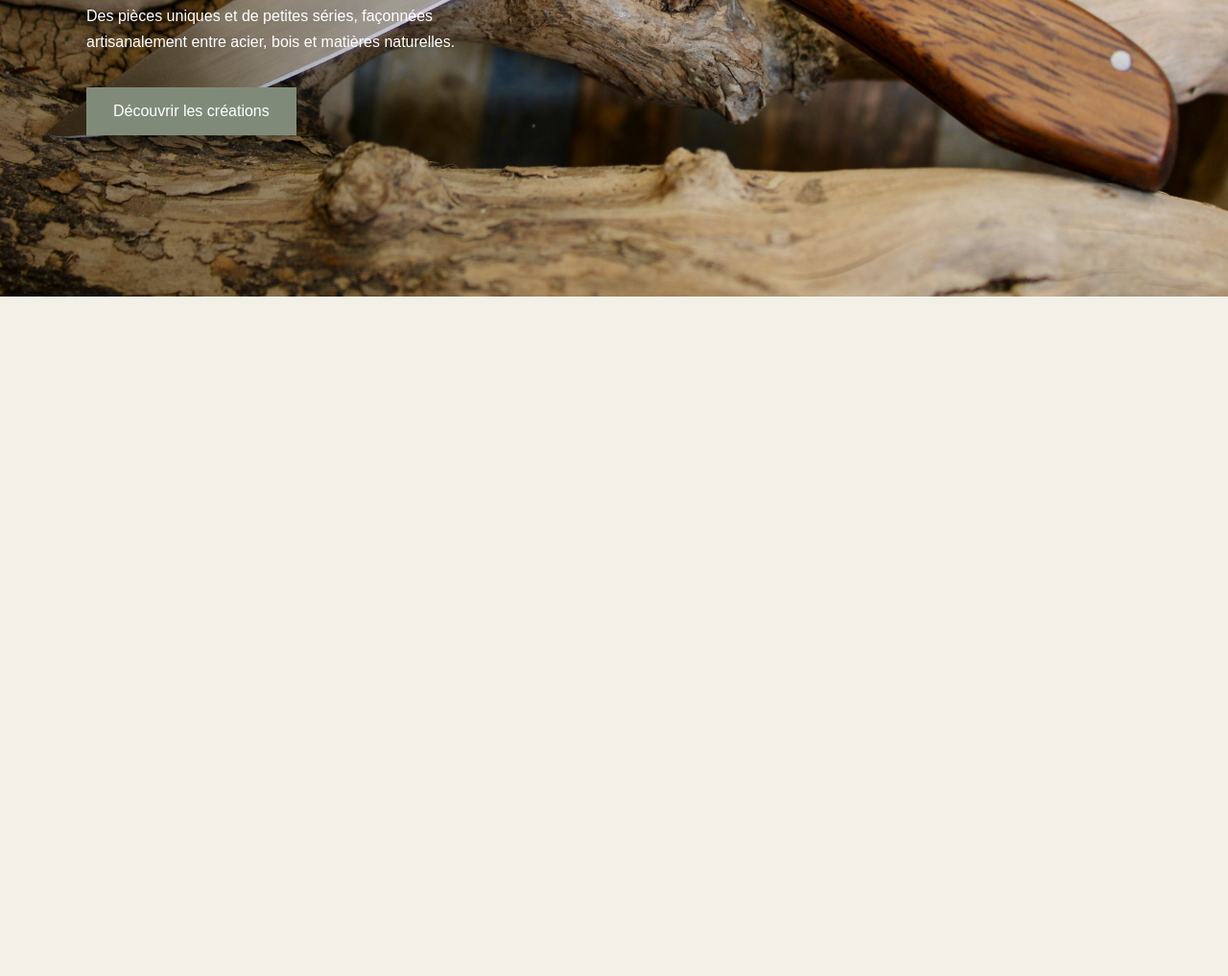
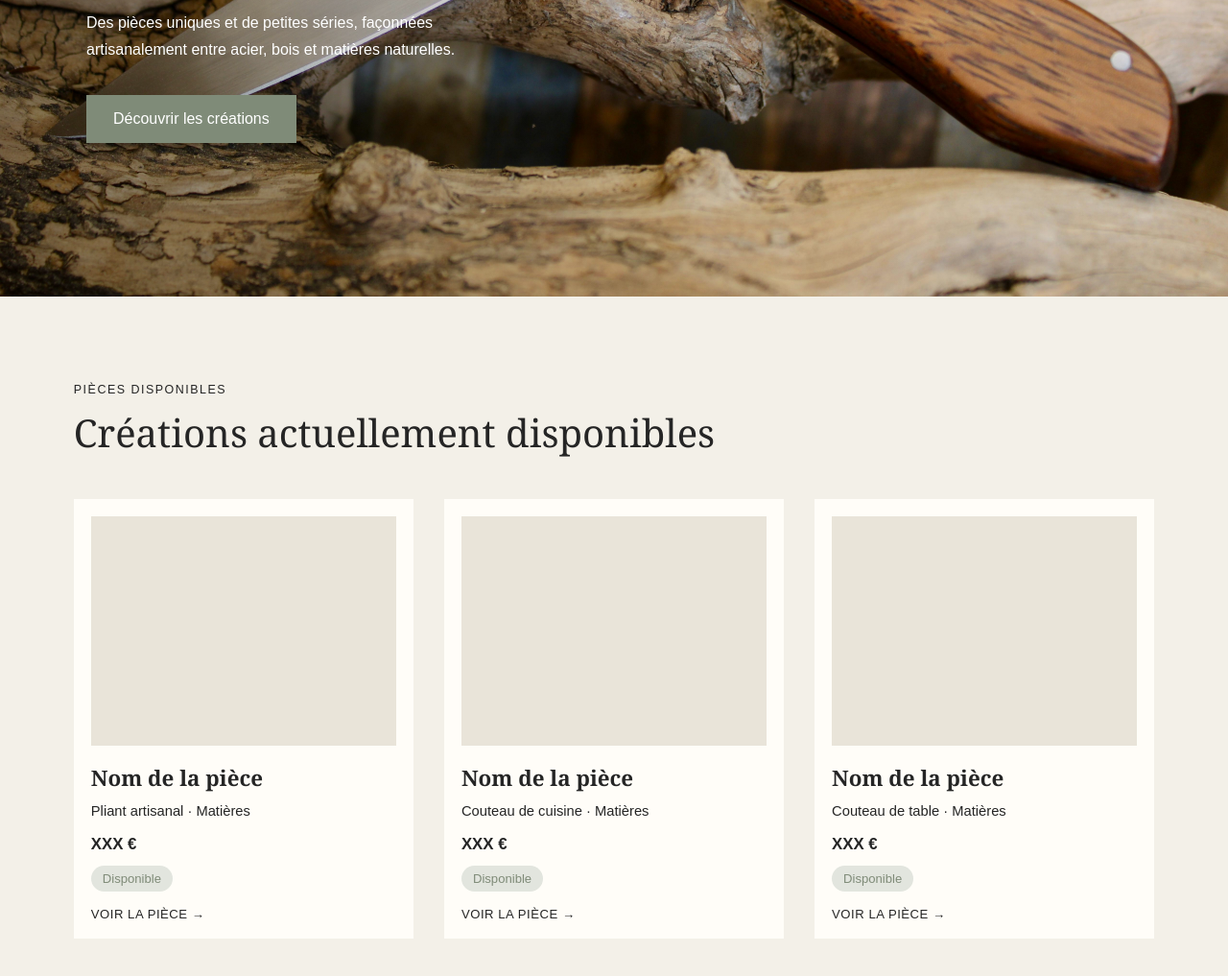
Before and after one commit to AtelierD34/atelier-d-site, a plain HTML site: page index.html in a window 1280 px wide. Shown: the part 491-1508 px from the top of the page at 96% size. Before the commit the page ends 800 px from the top, so only its background shows below. Drawn offline with Linux system fonts and the light colour scheme.

Commit message:
Refactor styles and update HTML structure
Refactor CSS styles to use CSS variables for colors and fonts. Update HTML structure for better semantics and accessibility.

```diff
--- a/index.html
+++ b/index.html
@@ -4,6 +4,7 @@
   <meta charset="UTF-8" />
   <meta name="viewport" content="width=device-width, initial-scale=1.0" />
   <title>Atelier D.</title>
+
   <style>
     * {
       box-sizing: border-box;
@@ -11,15 +12,23 @@
       padding: 0;
     }
 
+    :root {
+      --fond: #f3f0e8;
+      --texte: #252525;
+      --accent: #7f8b78;
+      --carte: #fffdf8;
+      --clair: #e9e4d9;
+    }
+
     body {
-      font-family: Georgia, "Times New Roman", serif;
-      background: #f3f0e8;
-      color: #1f1f1f;
+      background: var(--fond);
+      color: var(--texte);
+      font-family: Arial, Helvetica, sans-serif;
     }
 
     header {
       height: 72px;
-      background: #f3f0e8;
+      background: var(--fond);
       display: flex;
       align-items: center;
       justify-content: flex-end;
@@ -36,7 +45,8 @@
 
     nav a {
       text-decoration: none;
-      color: #1f1f1f;
+      color: var(--texte);
+      font-family: Georgia, "Times New Roman", serif;
       font-size: 1rem;
     }
 
@@ -44,8 +54,15 @@
       position: relative;
       min-height: calc(100vh - 72px);
       background-image:
-        linear-gradient(to right, rgba(0,0,0,0.42) 0%, rgba(0,0,0,0.18) 38%, rgba(0,0,0,0.05) 65%, rgba(0,0,0,0.02) 100%),
+        linear-gradient(
+          to right,
+          rgba(0,0,0,0.42) 0%,
+          rgba(0,0,0,0.18) 38%,
+          rgba(0,0,0,0.05) 65%,
+          rgba(0,0,0,0.02) 100%
+        ),
         url("60015cb8-e3c0-49d5-978b-a4368e82b0ae.JPEG");
+
       background-size: cover;
       background-position: center;
       display: flex;
@@ -67,19 +84,20 @@
     }
 
     .hero h1 {
+      font-family: Georgia, "Times New Roman", serif;
       font-size: 4.2rem;
       line-height: 1;
       margin-bottom: 14px;
     }
 
     .hero h2 {
-      font-size: 1.1rem;
+      font-family: Georgia, "Times New Roman", serif;
+      font-size: 1.8rem;
       font-weight: normal;
       margin-bottom: 28px;
     }
 
     .hero p {
-      font-family: Arial, Helvetica, sans-serif;
       font-size: 1rem;
       line-height: 1.7;
       max-width: 470px;
@@ -88,16 +106,82 @@
 
     .btn {
       display: inline-block;
-      background: #7f8b78;
+      background: var(--accent);
       color: white;
       text-decoration: none;
       padding: 16px 28px;
-      font-family: Arial, Helvetica, sans-serif;
       font-size: 1rem;
     }
 
-    .btn:hover {
-      background: #6f7b69;
+    .pieces {
+      padding: 90px 6%;
+    }
+
+    .pieces-kicker {
+      font-size: 0.78rem;
+      letter-spacing: 0.12em;
+      margin-bottom: 10px;
+    }
+
+    .pieces h2 {
+      font-family: Georgia, "Times New Roman", serif;
+      font-size: 2.5rem;
+      font-weight: normal;
+      margin-bottom: 42px;
+    }
+
+    .pieces-grid {
+      display: grid;
+      grid-template-columns: repeat(3, 1fr);
+      gap: 32px;
+    }
+
+    .piece-card {
+      background: var(--carte);
+      padding: 18px;
+    }
+
+    .piece-image {
+      width: 100%;
+      aspect-ratio: 4 / 3;
+      background: var(--clair);
+      margin-bottom: 18px;
+    }
+
+    .piece-card h3 {
+      font-family: Georgia, "Times New Roman", serif;
+      font-size: 1.4rem;
+      margin-bottom: 8px;
+    }
+
+    .piece-type {
+      font-size: 0.92rem;
+      line-height: 1.5;
+      margin-bottom: 14px;
+    }
+
+    .piece-price {
+      display: block;
+      font-size: 1.05rem;
+      margin-bottom: 12px;
+    }
+
+    .status {
+      display: inline-block;
+      font-size: 0.82rem;
+      color: var(--accent);
+      background: #e2e5de;
+      padding: 6px 12px;
+      border-radius: 18px;
+      margin-bottom: 16px;
+    }
+
+    .piece-link {
+      display: block;
+      color: var(--texte);
+      text-decoration: none;
+      font-size: 0.82rem;
+      letter-spacing: 0.04em;
     }
 
     @media (max-width: 900px) {
@@ -131,27 +215,31 @@
       }
 
       .hero h2 {
-        font-size: 1.6rem;
+        font-size: 1.45rem;
         line-height: 1.3;
       }
 
-      .hero p {
-        font-size: 1rem;
+      .pieces {
+        padding: 60px 24px;
       }
 
-      .btn {
-        width: 100%;
-        max-width: 260px;
-        text-align: center;
+      .pieces h2 {
+        font-size: 2rem;
+      }
+
+      .pieces-grid {
+        grid-template-columns: 1fr;
       }
     }
   </style>
 </head>
+
 <body>
+
   <header>
     <nav>
       <ul>
-        <li><a href="#">Créations</a></li>
+        <li><a href="#creations">Créations</a></li>
         <li><a href="#">L’atelier</a></li>
         <li><a href="#">Galerie</a></li>
         <li><a href="#">Contact</a></li>
@@ -161,15 +249,66 @@
 
   <section class="hero">
     <div class="hero-content">
-     <img src="Logo_Site_transparent.png" alt="Logo Atelier D." class="hero-logo" />
+
+      <img
+        src="Logo_Site_transparent.png"
+        alt="Logo Atelier D."
+        class="hero-logo"
+      />
+
       <h1>ATELIER D.</h1>
+
       <h2>Créations coutelières artisanales</h2>
+
       <p>
         Des pièces uniques et de petites séries, façonnées artisanalement
         entre acier, bois et matières naturelles.
       </p>
-      <a href="#" class="btn">Découvrir les créations</a>
+
+      <a href="#creations" class="btn">
+        Découvrir les créations
+      </a>
+
     </div>
   </section>
+
+  <section class="pieces" id="creations">
+
+    <p class="pieces-kicker">PIÈCES DISPONIBLES</p>
+
+    <h2>Créations actuellement disponibles</h2>
+
+    <div class="pieces-grid">
+
+      <article class="piece-card">
+        <div class="piece-image"></div>
+        <h3>Nom de la pièce</h3>
+        <p class="piece-type">Pliant artisanal · Matières</p>
+        <strong class="piece-price">XXX €</strong>
+        <span class="status">Disponible</span>
+        <a href="#" class="piece-link">VOIR LA PIÈCE →</a>
+      </article>
+
+      <article class="piece-card">
+        <div class="piece-image"></div>
+        <h3>Nom de la pièce</h3>
+        <p class="piece-type">Couteau de cuisine · Matières</p>
+        <strong class="piece-price">XXX €</strong>
+        <span class="status">Disponible</span>
+        <a href="#" class="piece-link">VOIR LA PIÈCE →</a>
+      </article>
+
+      <article class="piece-card">
+        <div class="piece-image"></div>
+        <h3>Nom de la pièce</h3>
+        <p class="piece-type">Couteau de table · Matières</p>
+        <strong class="piece-price">XXX €</strong>
+        <span class="status">Disponible</span>
+        <a href="#" class="piece-link">VOIR LA PIÈCE →</a>
+      </article>
+
+    </div>
+  </section>
+
 </body>
 </html>
```
